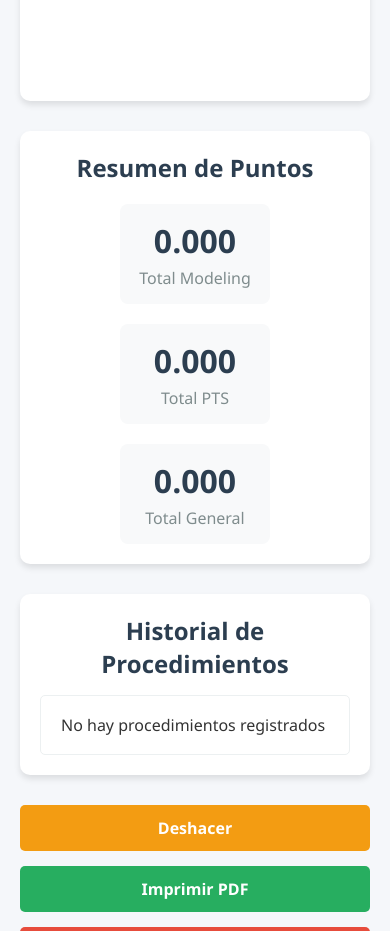
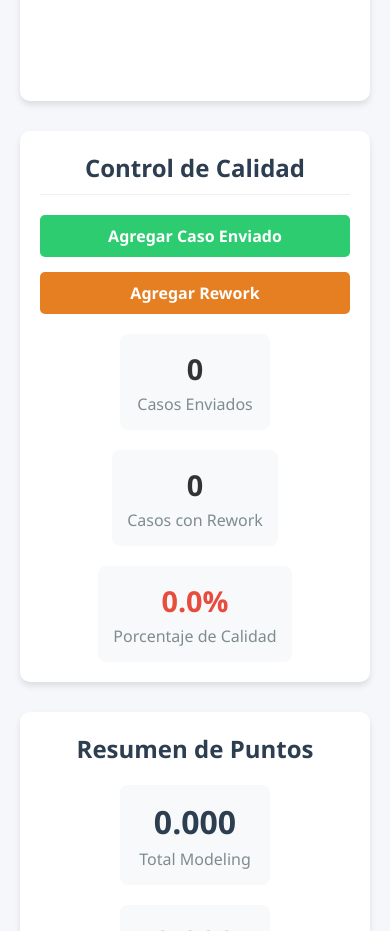
Before and after one commit to Goagsof/points, a plain HTML site: page index.html in a window 390 px wide. Shown: the part 1060-1991 px from the top of the page. Drawn offline with Linux system fonts and the light colour scheme.

Commit message:
Update index.html
update 4

```diff
--- a/index.html
+++ b/index.html
@@ -93,6 +93,92 @@
 
         .pts-btn:hover {
             background-color: #c0392b;
+        }
+
+        .quality-section {
+            background: white;
+            border-radius: 10px;
+            box-shadow: 0 4px 6px rgba(0, 0, 0, 0.1);
+            padding: 20px;
+            margin-bottom: 30px;
+        }
+
+        .quality-controls {
+            display: flex;
+            justify-content: center;
+            gap: 15px;
+            margin-top: 15px;
+            flex-wrap: wrap;
+        }
+
+        .quality-btn {
+            padding: 10px 20px;
+            border: none;
+            border-radius: 5px;
+            cursor: pointer;
+            font-size: 1rem;
+            font-weight: bold;
+            transition: all 0.3s ease;
+        }
+
+        .add-case-btn {
+            background-color: #2ecc71;
+            color: white;
+        }
+
+        .add-case-btn:hover {
+            background-color: #27ae60;
+        }
+
+        .rework-btn {
+            background-color: #e67e22;
+            color: white;
+        }
+
+        .rework-btn:hover {
+            background-color: #d35400;
+        }
+
+        .quality-display {
+            display: flex;
+            justify-content: space-around;
+            flex-wrap: wrap;
+            gap: 20px;
+            margin-top: 20px;
+        }
+
+        .quality-item {
+            text-align: center;
+            padding: 15px;
+            border-radius: 8px;
+            background-color: #f8f9fa;
+            min-width: 150px;
+        }
+
+        .quality-value {
+            font-size: 1.8rem;
+            font-weight: bold;
+        }
+
+        .quality-label {
+            color: #7f8c8d;
+            margin-top: 5px;
+        }
+
+        .quality-percentage {
+            color: #2c3e50;
+        }
+
+        .good-quality {
+            color: #27ae60;
+        }
+
+        .medium-quality {
+            color: #f39c12;
+        }
+
+        .poor-quality {
+            color: #e74c3c;
         }
 
         .summary {
@@ -233,11 +319,11 @@
                 flex-direction: column;
             }
 
-            .controls {
+            .quality-controls, .controls {
                 flex-direction: column;
             }
 
-            .control-btn {
+            .quality-btn, .control-btn {
                 width: 100%;
             }
         }
@@ -262,6 +348,29 @@
                 <h2 class="section-title">PTS</h2>
                 <div class="button-grid" id="pts-buttons">
                     <!-- Los botones se generarán con JavaScript -->
+                </div>
+            </div>
+        </div>
+
+        <div class="quality-section">
+            <h2 class="section-title">Control de Calidad</h2>
+            <div class="quality-controls">
+                <button class="quality-btn add-case-btn" id="add-case-btn">Agregar Caso Enviado</button>
+                <button class="quality-btn rework-btn" id="rework-btn">Agregar Rework</button>
+            </div>
+
+            <div class="quality-display">
+                <div class="quality-item">
+                    <div class="quality-value" id="cases-sent">0</div>
+                    <div class="quality-label">Casos Enviados</div>
+                </div>
+                <div class="quality-item">
+                    <div class="quality-value" id="cases-rework">0</div>
+                    <div class="quality-label">Casos con Rework</div>
+                </div>
+                <div class="quality-item">
+                    <div class="quality-value quality-percentage" id="quality-percentage">0%</div>
+                    <div class="quality-label">Porcentaje de Calidad</div>
                 </div>
             </div>
         </div>
@@ -322,7 +431,12 @@
             history: [],
             modelingTotal: 0,
             ptsTotal: 0,
-            grandTotal: 0
+            grandTotal: 0,
+            quality: {
+                casesSent: 0,
+                casesRework: 0,
+                qualityPercentage: 0
+            }
         };
 
         // Elementos del DOM
@@ -335,6 +449,11 @@
         const undoButton = document.getElementById('undo-btn');
         const printButton = document.getElementById('print-btn');
         const resetButton = document.getElementById('reset-btn');
+        const addCaseButton = document.getElementById('add-case-btn');
+        const reworkButton = document.getElementById('rework-btn');
+        const casesSentElement = document.getElementById('cases-sent');
+        const casesReworkElement = document.getElementById('cases-rework');
+        const qualityPercentageElement = document.getElementById('quality-percentage');
 
         // Inicializar la aplicación
         function init() {
@@ -346,6 +465,8 @@
             undoButton.addEventListener('click', undoLastOperation);
             printButton.addEventListener('click', printToPDF);
             resetButton.addEventListener('click', resetApplication);
+            addCaseButton.addEventListener('click', addCase);
+            reworkButton.addEventListener('click', addRework);
         }
 
         // Cargar estado desde localStorage
@@ -406,6 +527,38 @@
             updateUI();
         }
 
+        // Agregar un caso enviado
+        function addCase() {
+            state.quality.casesSent++;
+            calculateQuality();
+            saveState();
+            updateUI();
+        }
+
+        // Agregar un rework
+        function addRework() {
+            if (state.quality.casesSent === 0) {
+                alert("No hay casos enviados para marcar como rework. Agrega primero un caso enviado.");
+                return;
+            }
+
+            state.quality.casesRework++;
+            calculateQuality();
+            saveState();
+            updateUI();
+        }
+
+        // Calcular calidad
+        function calculateQuality() {
+            if (state.quality.casesSent === 0) {
+                state.quality.qualityPercentage = 0;
+            } else {
+                // Calcular el porcentaje de calidad: (casos enviados - casos con rework) / casos enviados * 100
+                const approvedCases = state.quality.casesSent - state.quality.casesRework;
+                state.quality.qualityPercentage = (approvedCases / state.quality.casesSent) * 100;
+            }
+        }
+
         // Deshacer última operación
         function undoLastOperation() {
             if (state.history.length === 0) return;
@@ -431,7 +584,12 @@
                     history: [],
                     modelingTotal: 0,
                     ptsTotal: 0,
-                    grandTotal: 0
+                    grandTotal: 0,
+                    quality: {
+                        casesSent: 0,
+                        casesRework: 0,
+                        qualityPercentage: 0
+                    }
                 };
 
                 saveState();
@@ -450,6 +608,20 @@
             modelingTotalElement.textContent = state.modelingTotal.toFixed(3);
             ptsTotalElement.textContent = state.ptsTotal.toFixed(3);
             grandTotalElement.textContent = state.grandTotal.toFixed(3);
+
+            // Actualizar calidad
+            casesSentElement.textContent = state.quality.casesSent;
+            casesReworkElement.textContent = state.quality.casesRework;
+            qualityPercentageElement.textContent = `${state.quality.qualityPercentage.toFixed(1)}%`;
+
+            // Aplicar color según la calidad
+            if (state.quality.qualityPercentage >= 90) {
+                qualityPercentageElement.className = "quality-value quality-percentage good-quality";
+            } else if (state.quality.qualityPercentage >= 70) {
+                qualityPercentageElement.className = "quality-value quality-percentage medium-quality";
+            } else {
+                qualityPercentageElement.className = "quality-value quality-percentage poor-quality";
+            }
 
             // Actualizar historial
             historyListElement.innerHTML = '';
@@ -478,6 +650,9 @@
 
             // Deshabilitar botón de deshacer si no hay historial
             undoButton.disabled = state.history.length === 0;
+
+            // Deshabilitar botón de rework si no hay casos enviados
+            reworkButton.disabled = state.quality.casesSent === 0;
         }
 
         // Inicializar la aplicación cuando se carga la página
```
